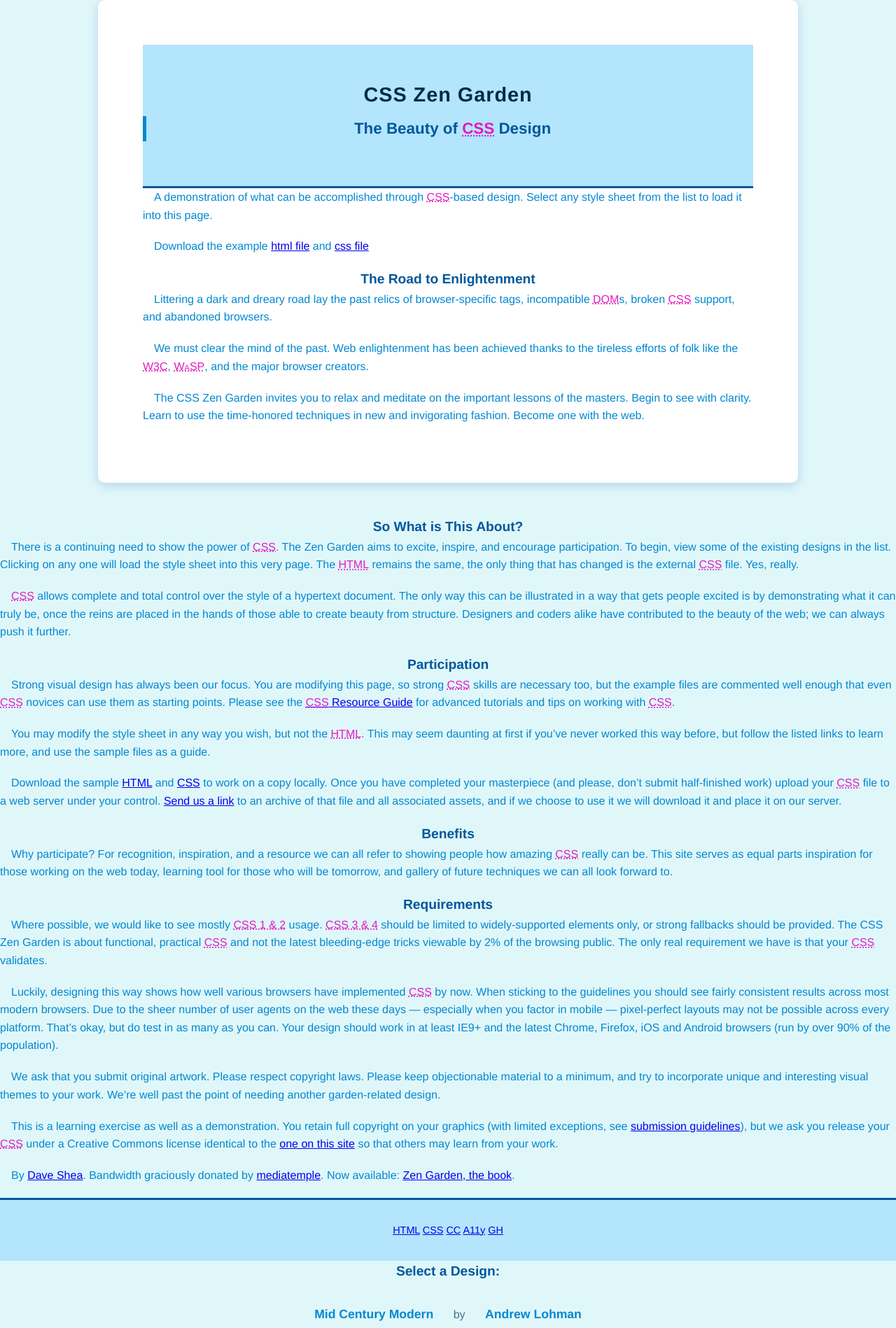
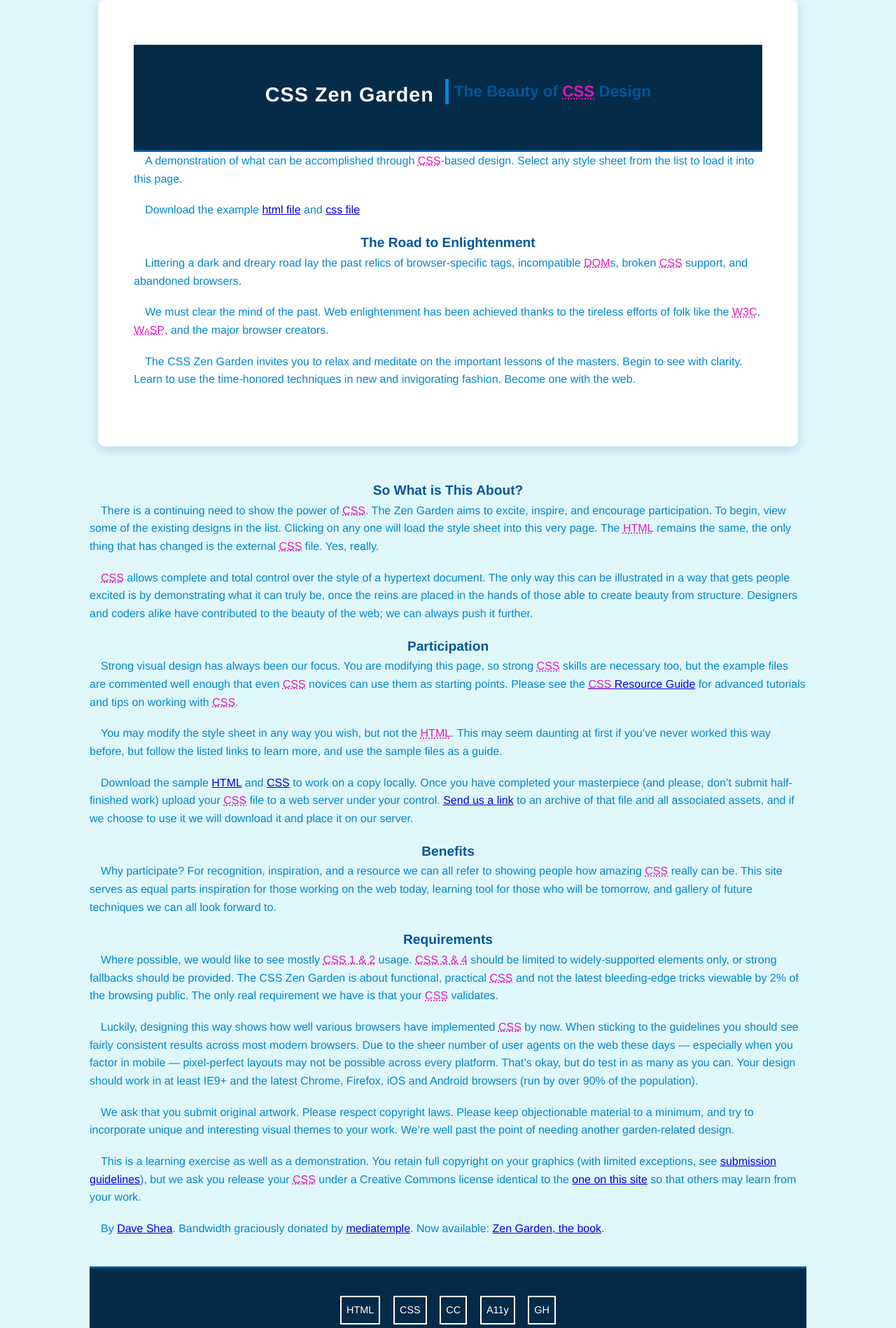
Before and after one commit to jaomaia0025/desenvolve-introducao-web, a plain HTML site: page CSS Zen Garden/index.html in a window 1280 px wide. Shown: the top 1898 px of the page at 70% size. Drawn offline with Linux system fonts and the light colour scheme.

Commit message:
Add files via upload

```diff
--- a/CSS Zen Garden/style.css
+++ b/CSS Zen Garden/style.css
@@ -10,29 +10,56 @@ body {
   color: #43738b;
   line-height: 1.6;
   font-size: 16px;
+  width: 80%;
+  max-width: 1280px;
+  margin: 0 auto;
+}
+
+#introducao {
+  height: 550px;
+}
+
+#design-archives {
+  display: none;
 }
 
 header {
-  background-color: #b3e5fc;
+  background-color: #052b48;
+  color: #ffffff;
   padding: 3rem 0;
   text-align: center;
   border-bottom: 3px solid #01579b;
+  display: flex;
+  justify-content: center;
+  align-items: center;
+  gap: 1em;
 }
 
 header h1 {
   font-size: 1.8rem;
-  color: #052b48;
+  color: #ffffff;
   margin-bottom: 0.5rem;
   letter-spacing: 1px;
+  padding-left: 1em;
 }
 
 header p {
   font-size: 1.2rem;
-  color: #0288d1;
+  color: #b3e5fc;
 }
 
 nav {
   margin: 2rem 0;
+  text-align: center;
+}
+
+nav ul {
+  list-style: none;
+  padding: 0;
+}
+
+nav li {
+  margin: 1em 0;
   text-align: center;
 }
 
@@ -100,7 +127,7 @@ button:hover, .btn:hover {
   transform: translateY(-2px);
 }
 
-abbr{
+abbr {
   color: rgba(227, 21, 189, 0.974);
   font-variant: small-caps;
   font-feature-settings: "smcp" 1;
@@ -109,8 +136,24 @@ abbr{
 footer {
   text-align: center;
   padding: 2rem 0;
-  background-color: #b3e5fc;
+  background-color: #052b48;
   border-top: 3px solid #01579b;
-  color: #0288d1;
+  color: #ffffff;
   font-size: 0.9rem;
+  margin: 4% 0;
 }
+
+footer a {
+  display: inline-block;
+  border: 2px solid #ffffff;
+  padding: 0.5em;
+  margin: 0.5em;
+  color: #ffffff;
+  text-decoration: none;
+  transition: background 0.3s, color 0.3s;
+}
+
+footer a:hover {
+  background: #ffffff;
+  color: #052b48;
+}
```
